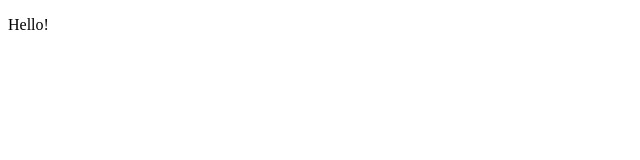
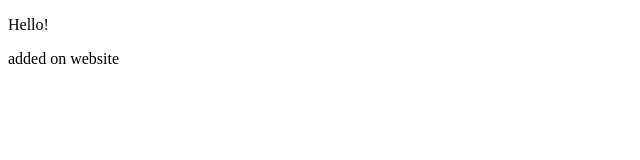
Before and after one commit to zwestfall/TestRepo, a plain HTML site: page index.html in a window 1280 px wide. Shown: the whole page, without its empty margins (0-640 px from the left). Drawn offline with Linux system fonts and the light colour scheme.

Commit message:
Added more stuffs

```diff
--- a/index.html
+++ b/index.html
@@ -11,5 +11,6 @@
 	Hello!
 </p>
 
+<p>added on website</p>
 </body>
 </html>
```
